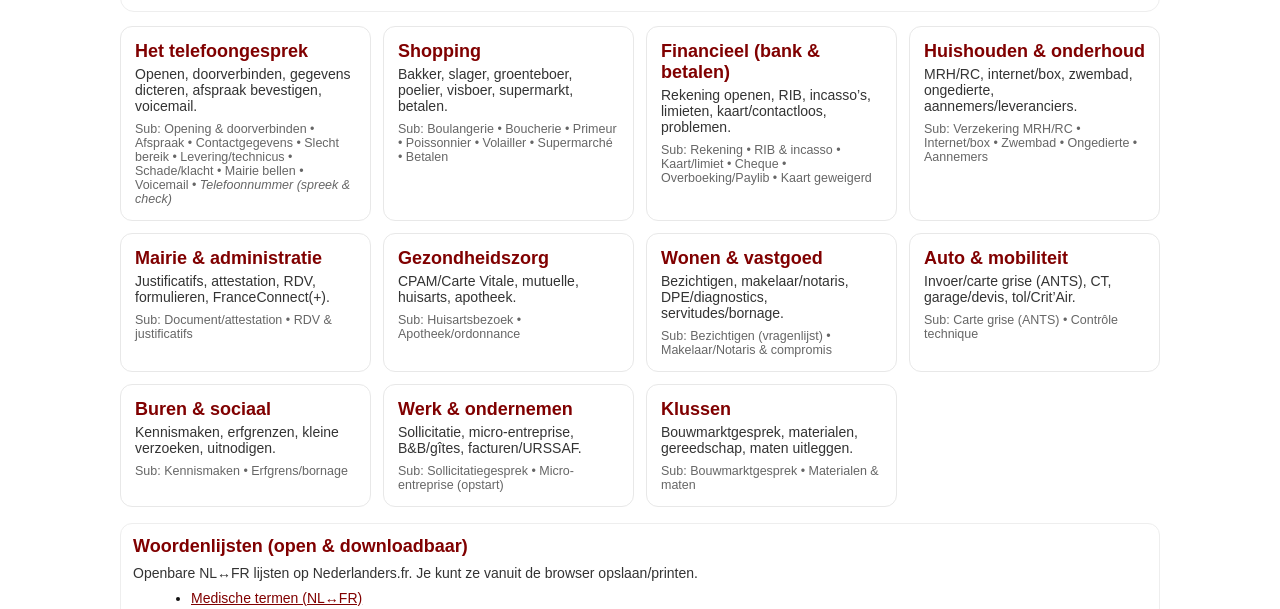
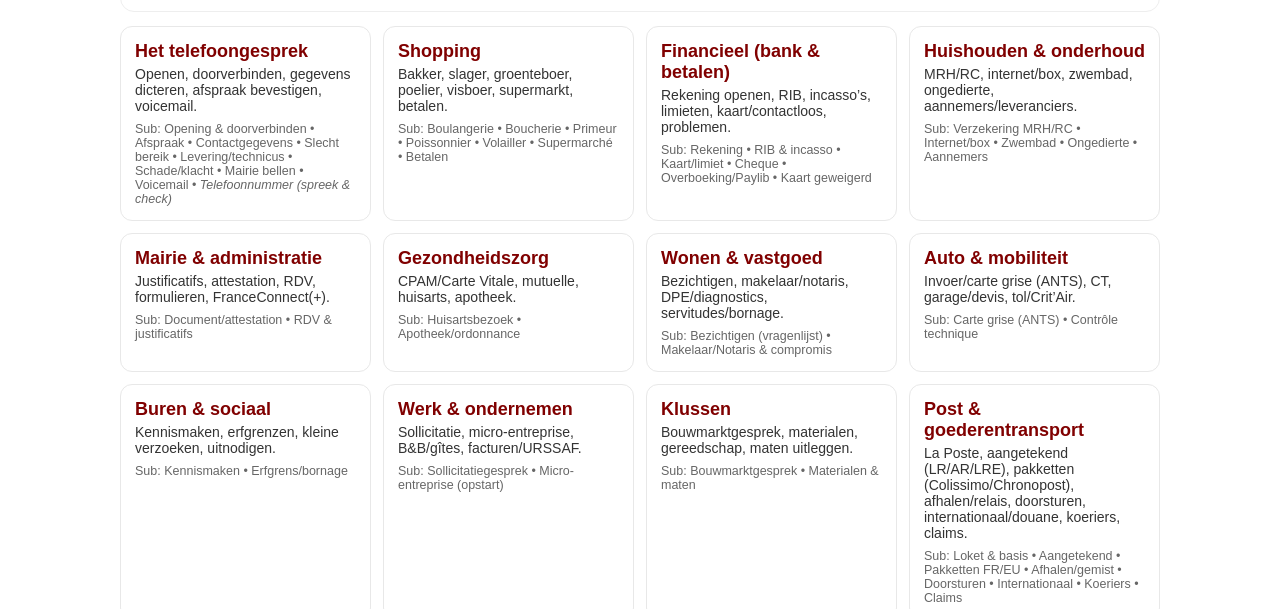
Before and after one commit to antonnoe/Franse-taal-in-contextuele-module, a plain HTML site: page index.html in a window 1280 px wide. Shown: the part 186-795 px from the top of the page. Drawn offline with Linux system fonts and the light colour scheme.

Commit message:
Add files via upload

```diff
--- a/index.html
+++ b/index.html
@@ -121,6 +121,15 @@
       <div style="color:#333;font-size:14px;">Bouwmarktgesprek, materialen, gereedschap, maten uitleggen.</div>
       <div style="margin-top:8px;font-size:12.5px;color:#666;">Sub: Bouwmarktgesprek • Materialen & maten</div>
     </a>
+
+    <!-- 12 Post & goederentransport (NIEUW) -->
+    <a class="card" data-tags="post la poste aangetekend lr ar lre colissimo chronopost pakket relais consigne douane cn22 cn23 koerier chronopost dhl ups fedex claims"
+       href="./rubriek-post.html"
+       style="display:block;text-decoration:none;border:1px solid #e8e8e8;border-radius:12px;padding:14px;background:#fff;">
+      <div style="font-weight:700;color:#800000;font-size:18px;margin-bottom:4px;">Post &amp; goederentransport</div>
+      <div style="color:#333;font-size:14px;">La Poste, aangetekend (LR/AR/LRE), pakketten (Colissimo/Chronopost), afhalen/relais, doorsturen, internationaal/douane, koeriers, claims.</div>
+      <div style="margin-top:8px;font-size:12.5px;color:#666;">Sub: Loket & basis • Aangetekend • Pakketten FR/EU • Afhalen/gemist • Doorsturen • Internationaal • Koeriers • Claims</div>
+    </a>
   </section>
 
   <!-- Woordenlijsten menu -->
```
